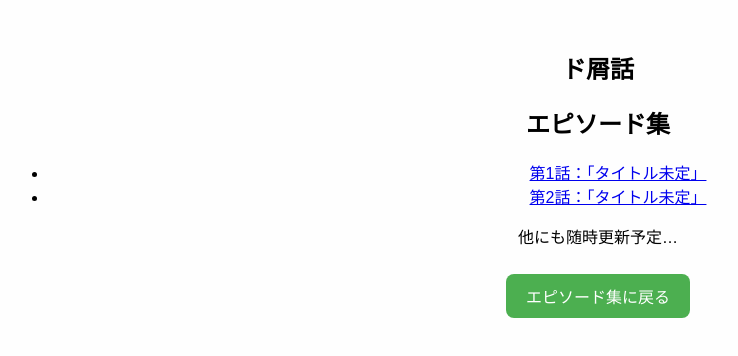
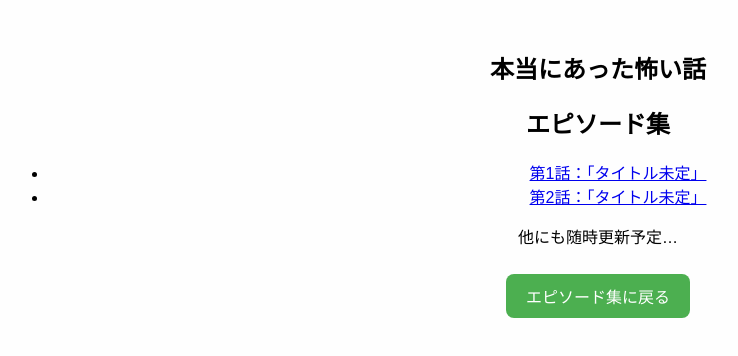
Before and after one commit to Airi20/yugi, a plain HTML site: page index.html in a window 1280 px wide. Both pictures are taken after a click on the button "はい". Shown: the whole page, without its empty margins (42-780 px from the left). Drawn offline with Linux system fonts and the light colour scheme.

Commit message:
Update index.html

```diff
--- a/index.html
+++ b/index.html
@@ -45,7 +45,7 @@
 
   <!-- はいを押した後の画面 -->
   <div id="yes" class="screen">
-    <h2>ド屑話</h2>
+    <h2>本当にあった怖い話</h2>
     <!-- index.html の中 -->
 <h2>エピソード集</h2>
 <ul>
```
